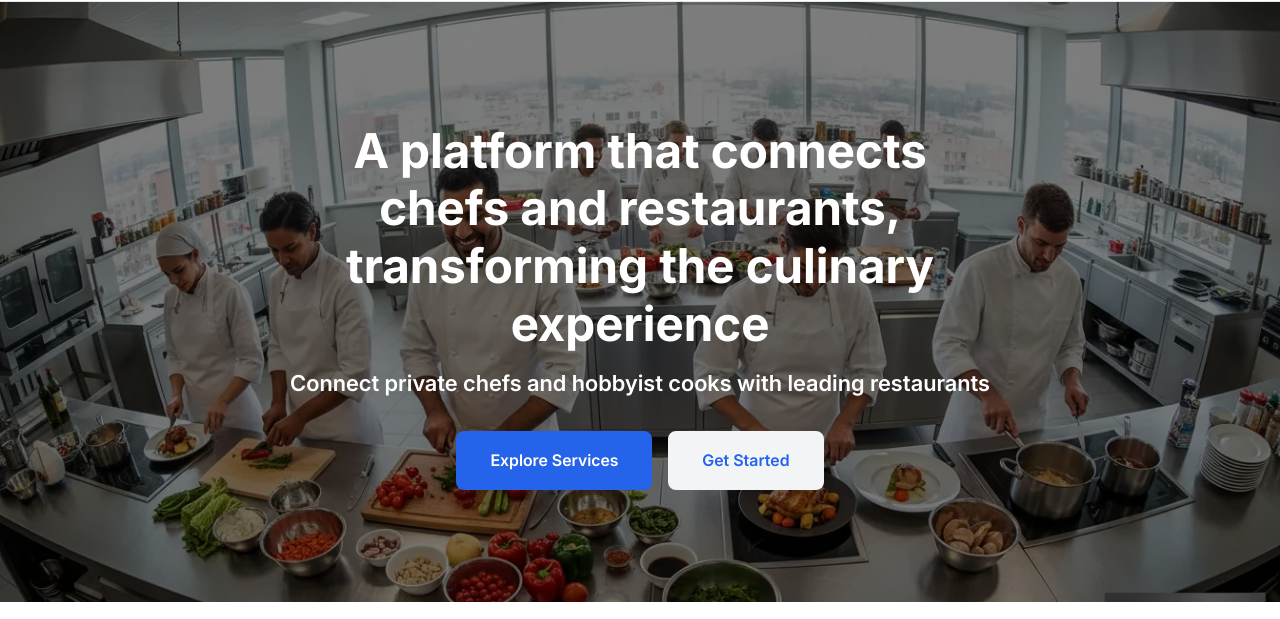
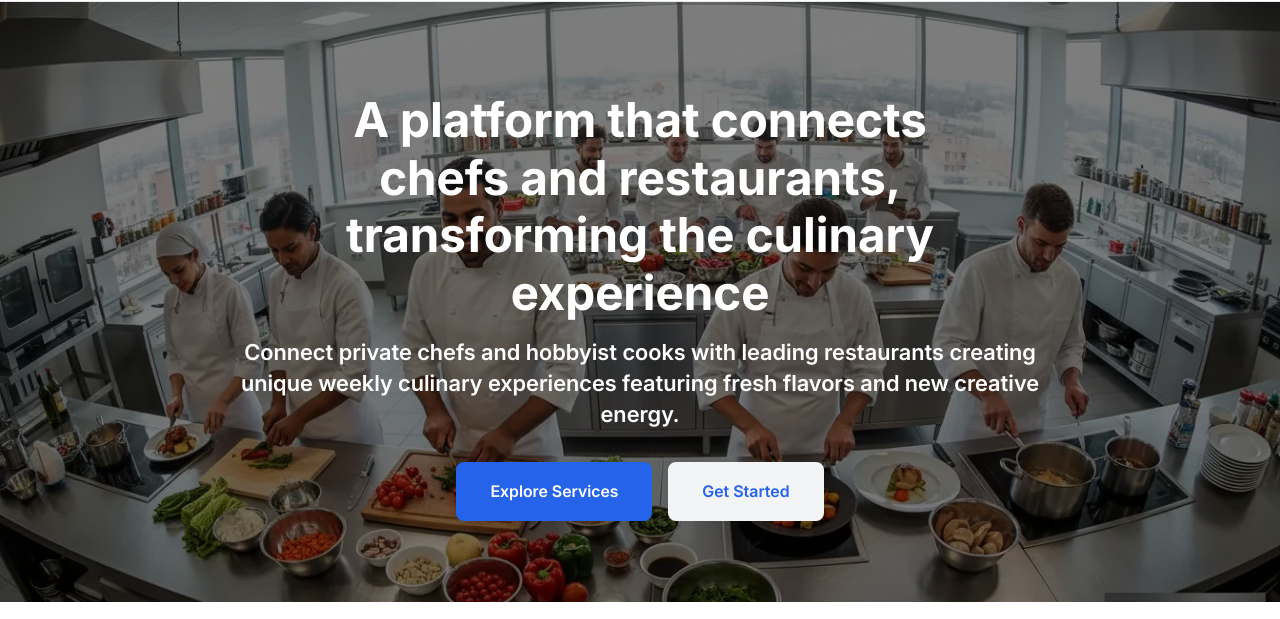
Before and after one commit to slipwoker/zappy-website-08d5ce2c-d3b9-448b-aed8-9cd25acdf786, a plain HTML site: page index.html in a window 1280 px wide. Shown: the part 59-678 px from the top of the page. Drawn offline with Linux system fonts and the light colour scheme; no server answers.

Commit message:
Update text content: "Connect private chefs and hobbyist cooks with lead..." → "Connect private chefs and hobbyist cooks with lead..."

```diff
--- a/index.html
+++ b/index.html
@@ -109,7 +109,7 @@
     <img data-placeholder="hero-1" data-context="Wide panoramic shot of modern commercial kitchen with professional chefs collaborating, bright natural lighting, stainless steel equipment, fresh ingredients on counters" src="assets/popeat-food-service-and-culinary-marketplace-hero-hero-1.webp" alt="Professional chefs working in modern commercial kitchen" class="hero-img">
     <div class="hero-content">
       <h1>A platform that connects<br>chefs and restaurants, transforming the culinary experience</h1>
-      <h3>Connect private chefs and hobbyist cooks with leading restaurants</h3>
+      <h3>Connect private chefs and hobbyist cooks with leading restaurants creating unique weekly culinary experiences featuring fresh flavors and new creative energy.</h3>
       <div class="hero-buttons">
         <a href="/services" class="btn-primary">Explore Services</a>
         <a href="/contact" class="btn-secondary">Get Started</a>
```
Also changed, not shown: public/index.html (+1 -1 lines).
